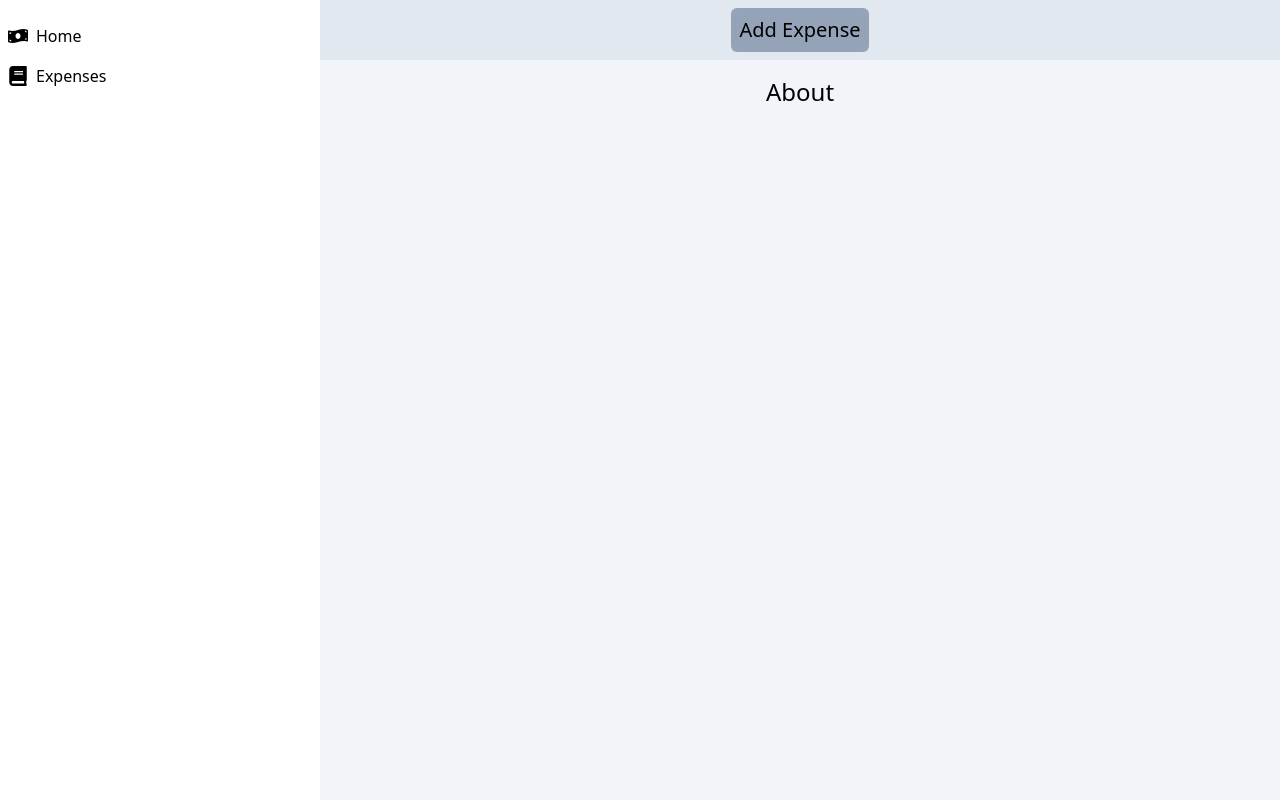
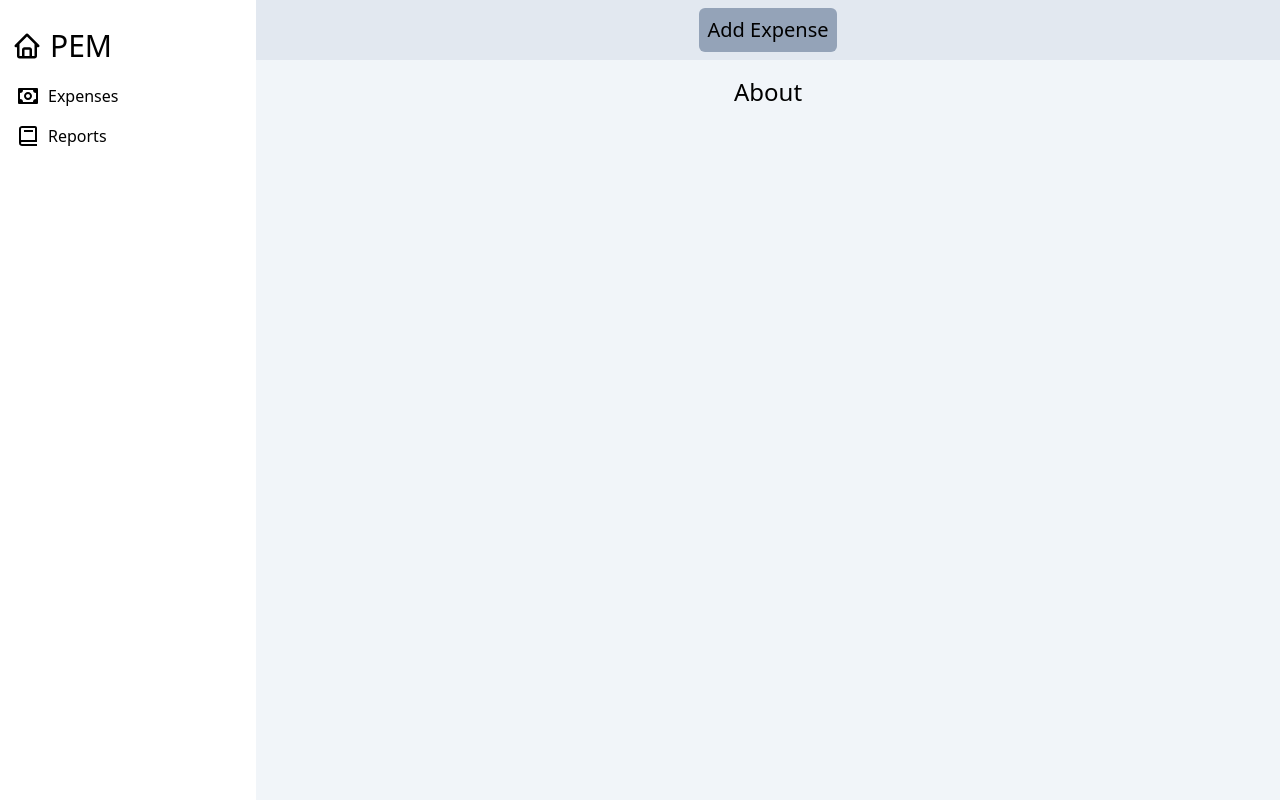
Before and after one commit to akhiln28/expense-manager-frontend, a Next.js app: page /about in a window 1280 px wide. Built offline with nearby package versions, Linux system fonts and the light colour scheme.

Commit message:
Update sidebar

```diff
--- a/components/Sidebar.tsx
+++ b/components/Sidebar.tsx
@@ -1,14 +1,14 @@
 import Link from "next/link";
 import classNames from "classnames"
 import {SidebarItem} from "./SidebarItem";
-import {FaArrowLeft, FaBook, FaMoneyBillWave} from "react-icons/fa";
 import React, {useMemo} from "react";
 import {useRouter} from "next/router";
 import {SidebarProps} from "../interfaces/types";
+import {BiBook, BiHome, BiMoney} from "react-icons/bi";
 
 const menuItems: SidebarProps[] = [
-    { id: 1, name: "Home", Icon: FaMoneyBillWave, link: "/" },
-    { id: 2, name: "Expenses", Icon: FaBook, link: "/expenses" },
+    {id: 1, name: "Expenses", Icon: BiMoney, link: "/expenses"},
+    {id: 2, name: "Reports", Icon: BiBook, link: "/reports"},
 ];
 
 export function Sidebar() {
@@ -23,31 +23,23 @@ export function Sidebar() {
         setCollapseIconVisible(!collapseIconVisible);
     }
 
-    function handleSidebarToggle() {
+    function toggleSidebar() {
         setIsCollapsed(!isCollapsed);
     }
 
-    const sidebarClasses = classNames(
-        "flex flex-col py-4 w-auto h-screen hidden lg:block",
-        {
-            ["w-64 lg:w-80"]: !isCollapsed,
-            ["w-16 lg:w-32"]: isCollapsed,
-        }
-    )
-
-    return <div>
-        <div className={sidebarClasses}
-            onMouseEnter={toggleCollapsableIcon} onMouseLeave={toggleCollapsableIcon}>
-
-            {collapseIconVisible && (
-                <button onClick={handleSidebarToggle}>
-                    <FaArrowLeft className={"text-xl m-2"}/>
-                </button>
-            )}
+    return <>
+        <div className={"flex flex-col py-4 w-16 sm:w-80 h-screen"}>
+            <Link href={"/"}>
+                <div className={"flex items-center p-3 hover:cursor-pointer"}>
+                    <BiHome className={"text-3xl mr-2"}/>
+                    <span className={"text-3xl hidden sm:block"}>PEM</span>
+                </div>
+            </Link>
             {menuItems.map(item => {
-                return <SidebarItem key={item.id} sidebarProps={item} />
+                return <SidebarItem key={item.id} sidebarProps={item}
+                                    isActive={item.id === (activeMenu ? activeMenu.id : 0)}/>
             })}
 
         </div>
-    </div>;
+    </>;
 }
--- a/components/SidebarItem.tsx
+++ b/components/SidebarItem.tsx
@@ -1,12 +1,24 @@
 import Link from "next/link";
 import {SidebarProps} from "../interfaces/types";
+import classNames from "classnames";
 
-export function SidebarItem({sidebarProps}: {sidebarProps: SidebarProps}) {
+export function SidebarItem({sidebarProps, isActive}: {sidebarProps: SidebarProps, isActive: boolean}) {
+    const classes = classNames(
+        "flex text-md px-4 py-2 hover:bg-slate-100 items-center",
+        {
+            "bg-slate-100": isActive,
+            "bg-white": !isActive,
+        }
+    )
     return (
-        <div className={"flex text-md px-2 py-2 hover:bg-slate-300 items-center"}>
-            <sidebarProps.Icon className={"text-xl mr-2"}/>
+        <div className={classes}>
             <Link href={sidebarProps.link}>
-                {sidebarProps.name}
+                <div className={"flex flex-row hover:cursor-pointer"}>
+                    <sidebarProps.Icon className={"text-2xl mr-2"}/>
+                    <span className={"hidden sm:block"}>
+                        {sidebarProps.name}
+                    </span>
+                </div>
             </Link>
         </div>
     );
```
